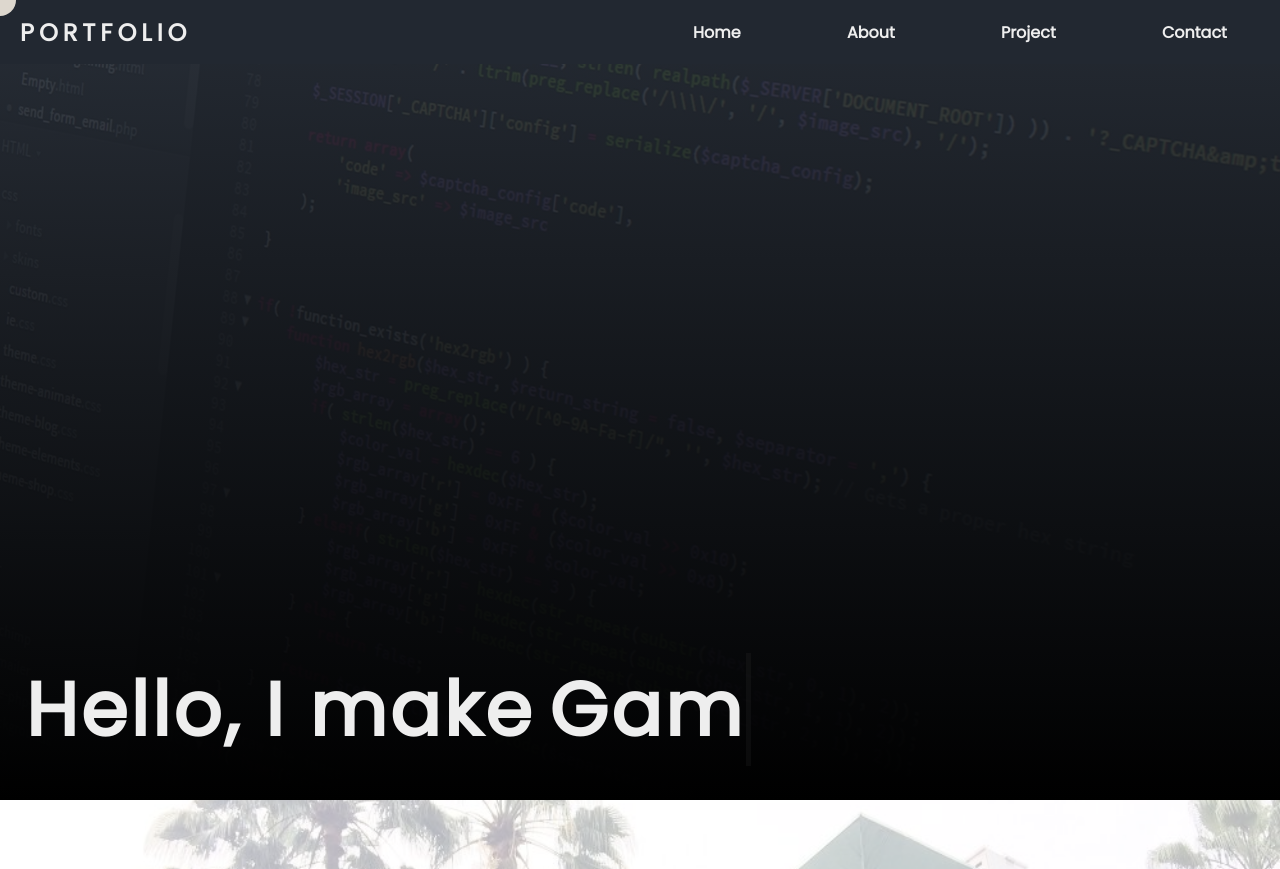
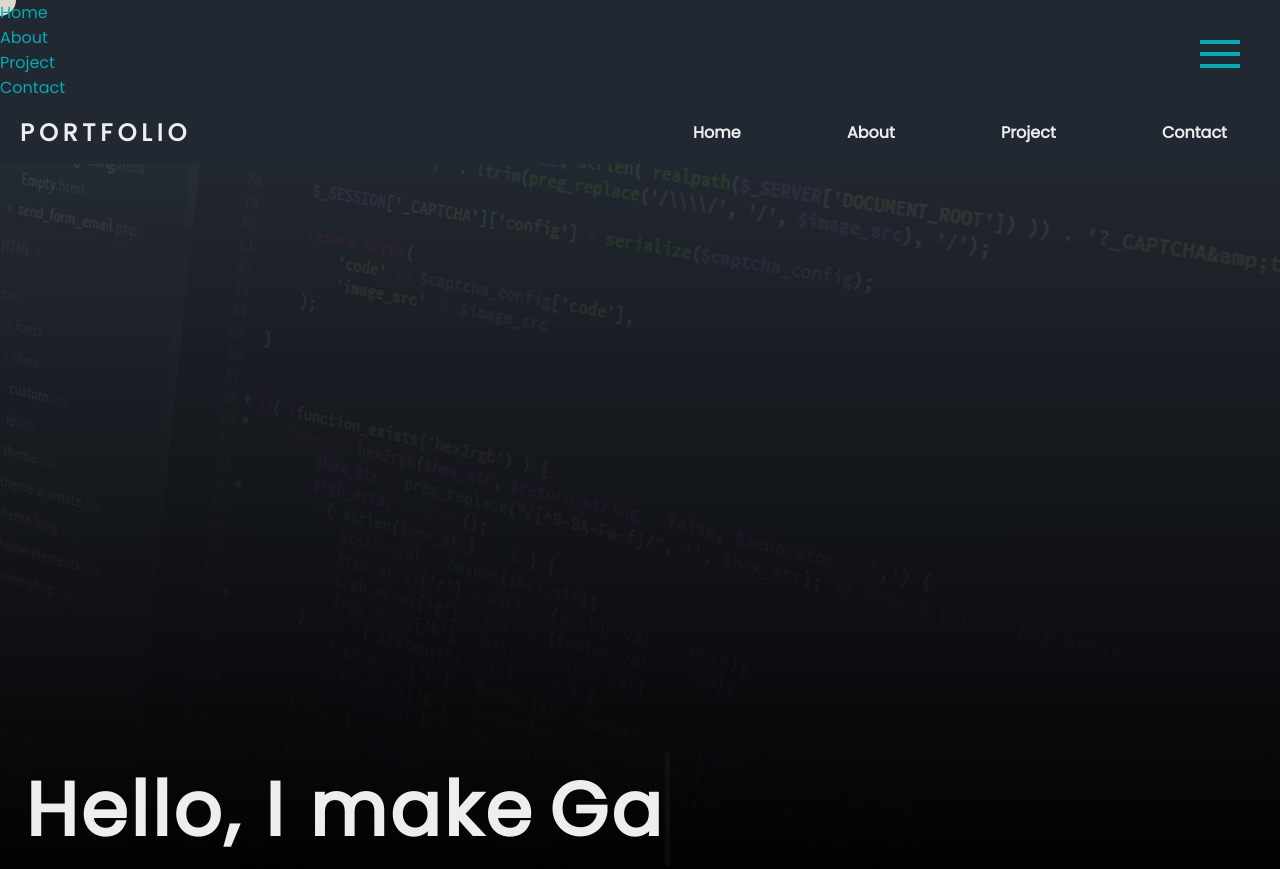
Before and after one commit to basilkaffi/DOM-project, a plain HTML site: page index.html in a window 1280 px wide. Shown: the top 869 px of the page. Drawn offline with Linux system fonts and the light colour scheme.

Commit message:
save dulu

```diff
--- a/index.html
+++ b/index.html
@@ -10,16 +10,29 @@
 </head>
 <body>
     <div class="cursor"></div>
-    <header>
+    <div class="burger">
+        <div id="line1"></div>
+        <div id="line2"></div>
+        <div id="line3"></div>
+    </div>
+    <div class="nav-hidden">
+        <ul>
+            <li><a href="#top">Home</a></li>
+            <li><a href="#about">About</a></li>
+            <li><a href="#project">Project</a></li>
+            <li><a href="#contact">Contact</a></li>
+        </ul>
+    </div>
+    <header id="top">
         <div class="logo">
             <h2>Portfolio</h2>
         </div>
         <nav>
             <ul class="nav-links">
-                <li><a href="#">Home</a></li>
-                <li><a href="#">About</a></li>
-                <li><a href="#">Project</a></li>
-                <li><a href="#">Contact</a></li>
+                <li><a href="#top">Home</a></li>
+                <li><a href="#about">About</a></li>
+                <li><a href="#project">Project</a></li>
+                <li><a href="#contact">Contact</a></li>
             </ul>
         </nav>
     </header>
@@ -30,16 +43,16 @@
                 <h1 class="typing"></h1>
             </div>
         </section>
-        <section class="about">
+        <section class="about" id="about">
             <img class="appear-img" src="./image/icon.jpg" alt="icon">
             <p class= "appear">My name is Basil. <br>
             I am currently study at Hactiv8 to become Javascript Developer.<br>
             Coding is one of my favorite activity beside browsing internet.</p>
         </section>
-        <section class="project">
+        <section class="project" id="project">
 
         </section>
-        <section class="contact">
+        <section class="contact" id="contact">
 
         </section>
     </main>
--- a/main.js
+++ b/main.js
@@ -1,28 +1,3 @@
-//tampilan mengetik
-
-const text = ["Website", "Games", "Apps"]
-let count = 0
-let index = 0
-let textMember = ""
-let letter = ""
-if(count === text.length) {
-    count = 0
-}
-(function type(){
-    if(count === text.length) {
-        count = 0
-    }
-    textMember = text[count]
-    letter = textMember.slice(0,index++)
-    document.querySelector(".typing").textContent = letter
-    if(letter.length === textMember.length){
-        count++
-        index = 0
-    }
-    setTimeout(type,550)
-}())
-
-
 //kursor bulat
 
 var mouseCursor = document.querySelector('.cursor')
@@ -52,8 +27,34 @@ navLinks.forEach(function(link) {
 })
 
 
-//tampilan about
-window.addEventListener('scroll', function(){
+//tampilan mengetik
+
+const text = ["Website ", "Games ", "Apps "]
+let count = 0
+let index = 0
+let textMember = ""
+let letter = ""
+if(count === text.length) {
+    count = 0
+}
+(function type(){
+    if(count === text.length) {
+        count = 0
+    }
+    textMember = text[count]
+    letter = textMember.slice(0,index++)
+    document.querySelector(".typing").textContent = letter
+    if(letter.length === textMember.length){
+        count++
+        index = 0
+    }
+    setTimeout(type,550)
+}())
+
+
+//tampilan appear
+
+function Appear(){
     var appearing = document.querySelector('.appear')
     var distanceToTop = appearing.getBoundingClientRect().top
     var positionAppear = window.innerHeight/1.3
@@ -61,8 +62,25 @@ window.addEventListener('scroll', function(){
         appearing.style.opacity = '1'
         appearing.style.transform = 'translateY(0px)'
     }
-   else if(distanceToTop>positionAppear){
+    else if(distanceToTop>positionAppear*1.3){
      appearing.style.opacity = '0'
      appearing.style.transform = 'translateY(20px)'
     }
-})
+    var burger = document.querySelector('.burger')
+    var burgerExist = window.innerHeight*1.5
+    var burgerAppear = burgerExist/1.3
+    if(distanceToTop<burgerExist){
+        burger.style.display = 'block'
+    }
+    else if(distanceToTop>burgerExist){
+        burger.style.display = 'none'
+    }
+    if(distanceToTop<burgerAppear){
+        burger.style.opacity = '1'
+    }
+    else if(distanceToTop>burgerAppear){
+     burger.style.opacity = '0'
+    }
+ }
+
+ window.addEventListener('scroll', Appear)
--- a/style.css
+++ b/style.css
@@ -3,6 +3,7 @@
     padding: 0px;
     box-sizing: border-box;
     cursor: none;
+    scroll-behavior: smooth;
 }
 body{
     font-family: 'Poppins', sans-serif;
@@ -26,6 +27,28 @@ body{
     background: #eeeeee;
 }
 
+.burger{
+    position: fixed;
+    top: 4vh;
+    right: 4vh;
+    z-index: -2;
+    display: none;
+    opacity: 0;
+    transition: 1s all ease;
+}
+.burger div{
+    width: 40px;
+    height: 4px;
+    margin: 8px;
+    background-color: #00adb5;
+}
+.nav-hidden{
+    list-style: none;
+}
+.nav-hidden a{
+    text-decoration: none;
+    color: #00adb5;
+}
 
 /* header */
 
@@ -65,6 +88,7 @@ nav{
 /* main */
  section{
      height: 100vh;
+     z-index: -3;
  }
 
 /* section 1 */
@@ -76,7 +100,6 @@ nav{
     background-size: cover;
     height: 92vh;
     position: relative;
-    z-index: -2;
 }
 .letter{
     position: absolute;
@@ -113,7 +136,6 @@ nav{
 
 .about{
     position: relative;
-    z-index: -2;
     background: linear-gradient(rgba(380,380,380,0.6),rgba(380,380,380,0.6)), url(./image/hactiv8.jpeg);
     background-size: cover;
     background-position-y: -20vh;
@@ -138,15 +160,3 @@ nav{
     transform: translateY(20px);
     transition: 0.6s all ease-in-out;
 }
-
-
-/* section 3 */
-.project{
-    height: 100vh;
-}
-
-
-/* section 4 */
-.contact{
-    height: 100vh;
-}
```
Lines whose indentation alone changed are shown as unchanged.
